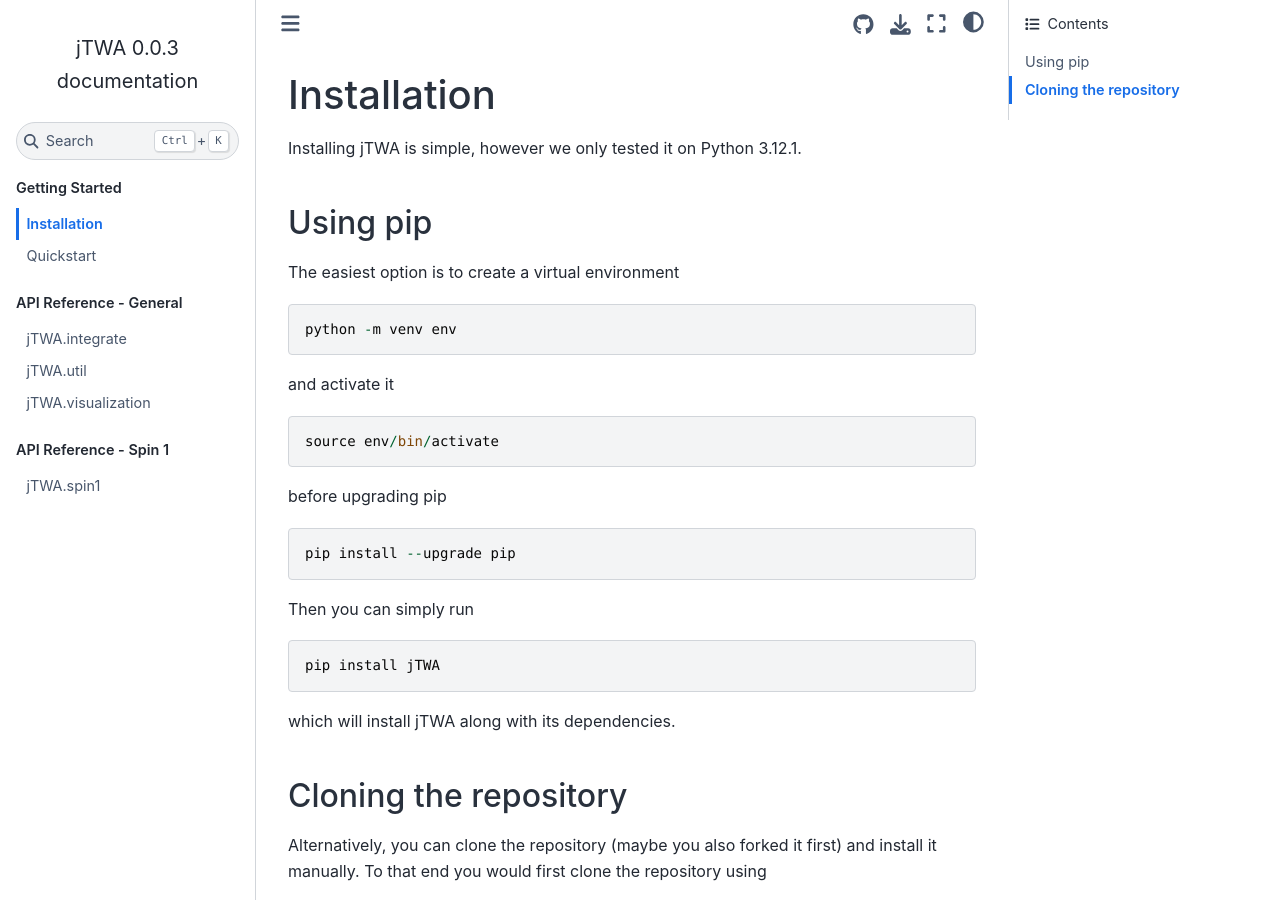
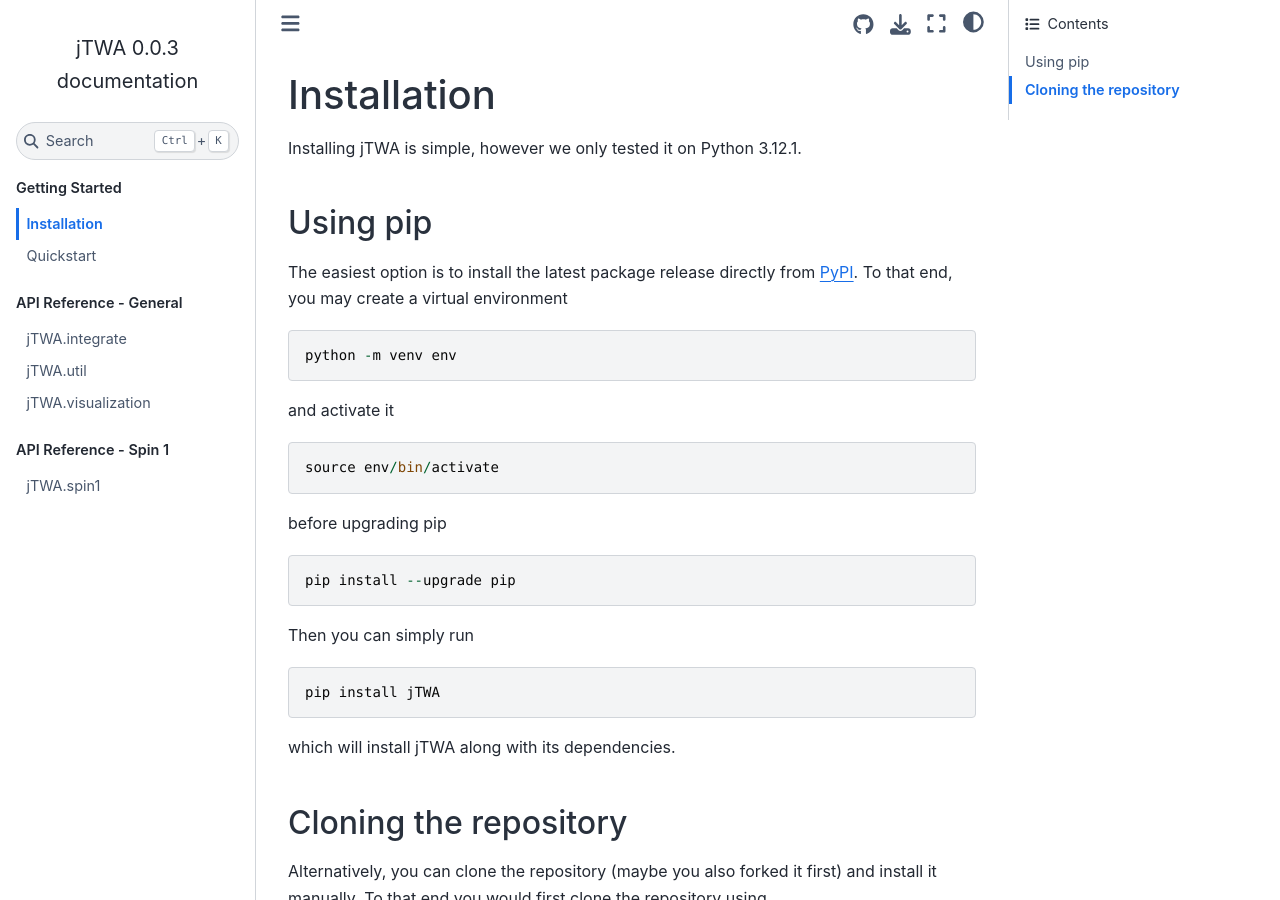
Before and after one commit to RehMoritz/jTWA, a Sphinx documentation site: the page built from docs/docs/install.md, in a window 1280 px wide and 900 px high. Built offline with Sphinx 7.4.7 and the Sphinx Book theme 1.1.4, drawn with Linux system fonts in a browser that asks for light colours.

Commit message:
Reference PyPI in the install instructions.

````diff
--- a/docs/docs/install.md
+++ b/docs/docs/install.md
@@ -3,7 +3,7 @@
 Installing jTWA is simple, however we only tested it on Python 3.12.1.
 
 ### Using pip
-The easiest option is to create a virtual environment
+The easiest option is to install the latest package release directly from [PyPI](https://pypi.org/project/jTWA/). To that end, you may create a virtual environment
 ```
 python -m venv env
 ```
````
